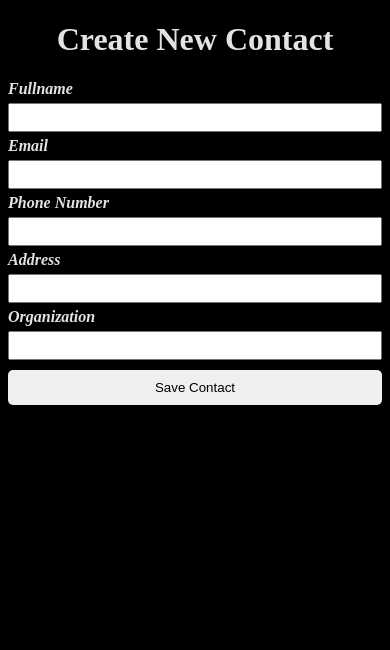
After one commit to smk-adb-community/web-contact, a PHP site: page /new-contact.php in a window 390 px wide. The commit adds this page. Shown: the top 650 px of the page. Run offline with PHP 8.4, Linux system fonts and the light colour scheme; data comes from the database, SQL or seed files in the repository; both versions use the stored data as it was after the commit.

Commit message:
feat: create and read contact from database

```diff
--- a/assets/css/main.css
+++ b/assets/css/main.css
@@ -22,6 +22,20 @@ body {
 
         h1 {
             text-align: center;
+        }
+
+        .btn-block {
+            display: block;
+            padding: 10px 15px;
+            border: none;
+            border-radius: 5px;
+            margin: 5px 0px;
+            &:hover {
+                background-color: aqua;
+                color: #222;
+                font-weight: bold;
+                cursor: pointer;
+            }
         }
 
         #searchContact {
@@ -67,14 +81,13 @@ body {
 
                 &:hover {
                     cursor: pointer;
-                    background-color: #f0f0f0;
-                    color: #000;
+                    color: #ababab;
                     border-radius: 5px;
                 }
             }
         }
 
-        .addNewContact {
+        .addNewContact, .backButton {
             padding: 2em 2.4em;
             border: none;
             border-radius: 50%;
@@ -83,6 +96,34 @@ body {
             bottom: 2em;
             right: 2em;
             cursor: pointer;
+            background-color: #f0f0f0;
+            text-decoration: none;
+
+            &:hover {
+                background-color: aqua;
+                color: white;
+            }
+        }
+
+        .newContactForm {
+            display: flex;
+            flex-direction: column;
+
+            label {
+                display: inherit;
+                flex-direction: inherit;
+                row-gap: 5px;
+                margin-bottom: 5px;
+
+                span {
+                    font-weight: bold;
+                    font-style: italic;
+                }
+
+                .form-input {
+                    padding: 5px 10px;
+                }
+            }
         }
     }
 
--- /dev/null
+++ b/config/db.php
@@ -0,0 +1,12 @@
+<?php
+   class MyDB extends SQLite3 {
+      function __construct() {
+         $this->open('./config/web_contact.db');
+      }
+   }
+
+   $db = new MyDB();
+   if(!$db) {
+      echo $db->lastErrorMsg();
+   }
+?>
--- /dev/null
+++ b/new-contact.php
@@ -0,0 +1,73 @@
+<?php
+
+require_once "./config/db.php";
+
+if (!empty($_POST)) {
+
+    $formData = $_POST;
+
+    // This is required fields
+    $fullName       = $formData['fullName'];
+    $phoneNumber    = $formData['phoneNumber'];
+
+    // This is optional fields
+    $email          = $formData['email'] ?? null;
+    $address        = $formData['address'] ?? null;
+    $organization   = $formData['organization'] ?? null;
+
+    // Insert new contact into database
+    $result = $db->exec("INSERT INTO contacts (fullName, phoneNumber, email, address, organization) VALUES ('".$fullName."', '".$phoneNumber."', '".$email."', '".$address."', '".$organization."')");
+
+    if (!$result) {
+        echo $db->lastErrorMsg();
+    } else {
+        header("Location: index.php");
+    }
+}
+
+?>
+<!DOCTYPE html>
+<html lang="en">
+
+<head>
+    <meta charset="UTF-8">
+    <meta name="viewport" content="width=device-width, initial-scale=1.0">
+    <title>Web Contact Management</title>
+    <link rel="stylesheet" href="assets/css/main.css">
+</head>
+
+<body>
+
+    <div class="web">
+        <h1>This App is Only for Mobile View</h1>
+    </div>
+    <div class="mobile">
+        <h1>Create New Contact</h1>
+        <form action="" method="post" class="newContactForm" autocomplete="off">
+            <label for="fullName">
+                <span>Fullname</span>
+                <input name="fullName" type="text" class="form-input input-text">
+            </label>
+            <label for="email">
+                <span>Email</span>
+                <input name="email" type="email" class="form-input input-text">
+            </label>
+            <label for="phoneNumber">
+                <span>Phone Number</span>
+                <input name="phoneNumber" type="tel" class="form-input input-text">
+            </label>
+            <label for="address">
+                <span>Address</span>
+                <input name="address" type="text" class="form-input input-text">
+            </label>
+            <label for="organization">
+                <span>Organization</span>
+                <input name="organization" type="text" class="form-input input-text">
+            </label>
+            <button type="submit" class="btn-block">Save Contact</button>
+        </form>
+        <a class="backButton" href="index.php"><</a>
+    </div>
+</body>
+
+</html>
```
Also changed, not shown: index.html (deleted, +0 -60 lines), index.php (added, +45 -0 lines), schema.txt (added, +9 -0 lines), README.md, config/web_contact.db (added), 2 other files.
